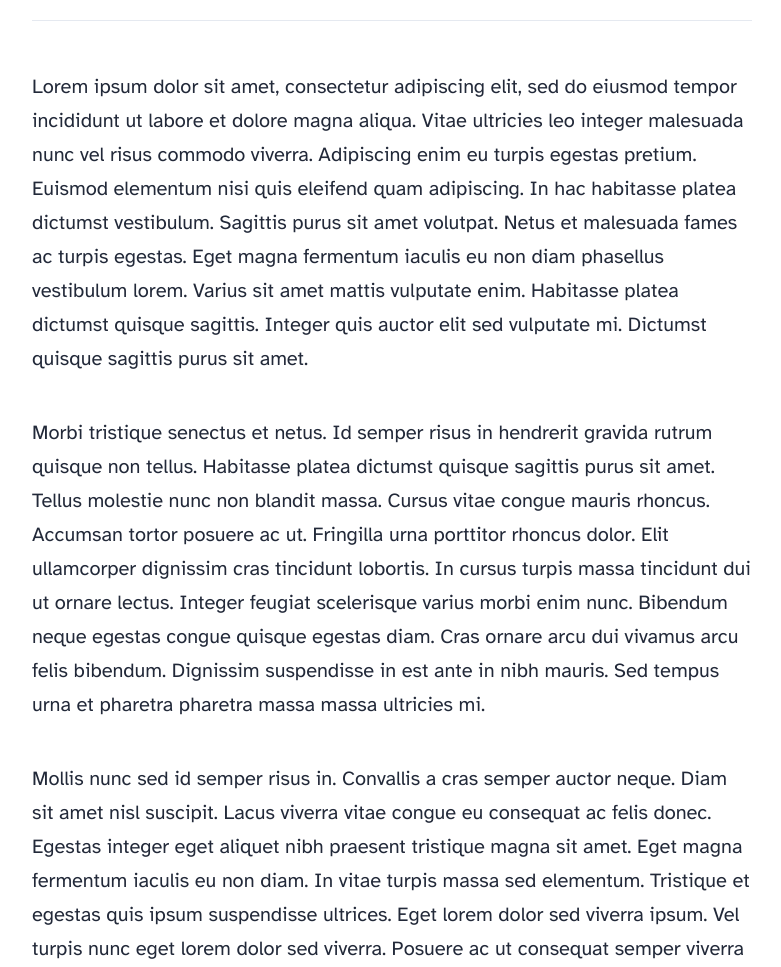
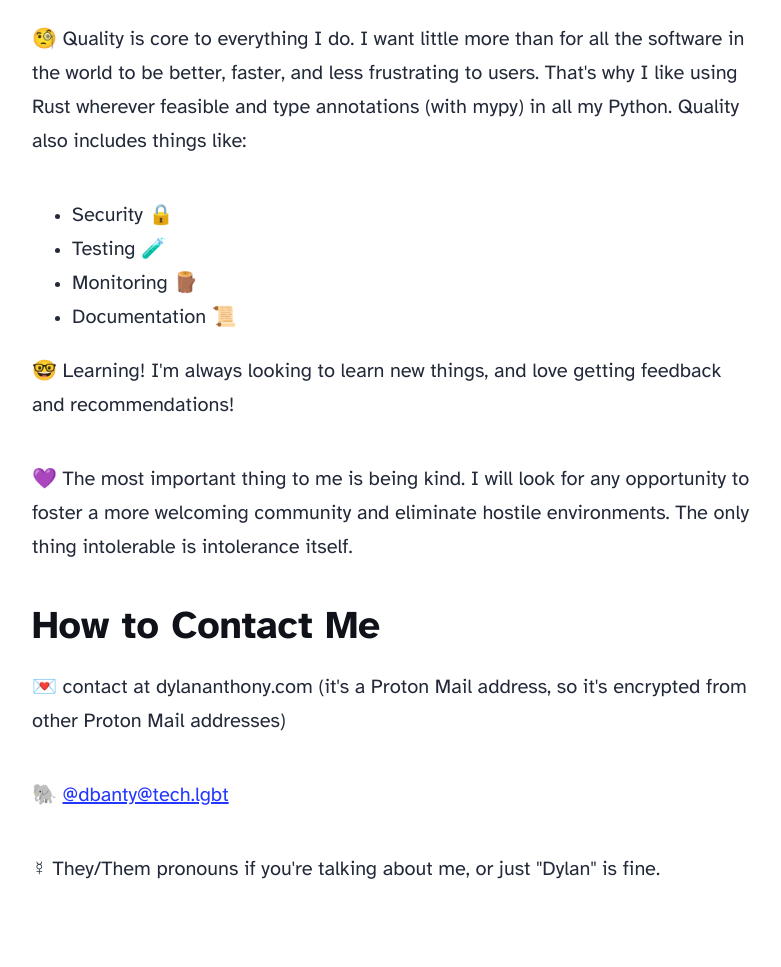
Before and after one commit to dbanty/dylananthony.com, an Astro site: page /about in a window 1280 px wide. Shown: the part 802-1769 px from the top of the page, without its empty margins (248-1029 px from the left). Built offline with nearby package versions, Linux system fonts and the light colour scheme; Astro itself is replaced by a stand-in of ours.

```diff
--- a/src/layouts/BlogPost.astro
+++ b/src/layouts/BlogPost.astro
@@ -7,7 +7,7 @@
 
 type Props = CollectionEntry<'blog'>['data'];
 
-const { title, description, pubDate, updatedDate, heroImage } = Astro.props;
+const { title, description, pubDate, updatedDate, heroImage }: Props = Astro.props;
 ---
 
 <html lang="en">
@@ -63,6 +63,7 @@
 				</div>
 				<div class="prose">
 					<div class="title">
+						{pubDate && (
 						<div class="date">
 							<FormattedDate date={pubDate} />
 							{
@@ -73,6 +74,7 @@
 								)
 							}
 						</div>
+						)}
 						<h1>{title}</h1>
 						<hr />
 					</div>
--- a/src/pages/about.astro
+++ b/src/pages/about.astro
@@ -4,59 +4,60 @@
 
 <Layout
         title="About Me"
-	description="Lorem ipsum dolor sit amet"
-	pubDate={new Date('August 08 2021')}
-	heroImage="/blog-placeholder-about.jpg"
+        description="What I do"
 >
+    <h3>What I Do</h3>
+
     <p>
-		Lorem ipsum dolor sit amet, consectetur adipiscing elit, sed do eiusmod tempor incididunt ut
-		labore et dolore magna aliqua. Vitae ultricies leo integer malesuada nunc vel risus commodo
-		viverra. Adipiscing enim eu turpis egestas pretium. Euismod elementum nisi quis eleifend quam
-		adipiscing. In hac habitasse platea dictumst vestibulum. Sagittis purus sit amet volutpat. Netus
-		et malesuada fames ac turpis egestas. Eget magna fermentum iaculis eu non diam phasellus
-		vestibulum lorem. Varius sit amet mattis vulputate enim. Habitasse platea dictumst quisque
-		sagittis. Integer quis auctor elit sed vulputate mi. Dictumst quisque sagittis purus sit amet.
+        I spend most of my time improving the GraphQL developer experience in
+        <a href="https://doc.rust-lang.org/stable/book/foreword.html">Rust</a>.
+        I also maintain a couple open source projects such as
+        <a href="https://github.com/openapi-generators/openapi-python-client">openapi-python-client</a>
+        and <a href="https://github.com/knope-dev/knope">Knope</a>.
     </p>
 
     <p>
-		Morbi tristique senectus et netus. Id semper risus in hendrerit gravida rutrum quisque non
-		tellus. Habitasse platea dictumst quisque sagittis purus sit amet. Tellus molestie nunc non
-		blandit massa. Cursus vitae congue mauris rhoncus. Accumsan tortor posuere ac ut. Fringilla urna
-		porttitor rhoncus dolor. Elit ullamcorper dignissim cras tincidunt lobortis. In cursus turpis
-		massa tincidunt dui ut ornare lectus. Integer feugiat scelerisque varius morbi enim nunc.
-		Bibendum neque egestas congue quisque egestas diam. Cras ornare arcu dui vivamus arcu felis
-		bibendum. Dignissim suspendisse in est ante in nibh mauris. Sed tempus urna et pharetra pharetra
-		massa massa ultricies mi.
+        My main languages are
+        <a href="https://doc.rust-lang.org/stable/book/foreword.html">Rust</a> 🦀 and Python 🐍 but I dabble in just about everything.
+    </p>
+
+    <h3>What I Like</h3>
+
+    <p>🥰 I'm big on improving developer productivity and experience, which are the themes of my open source work.</p>
+
+    <p>
+        🧐 Quality is core to everything I do. I want little more than for all the software in the world to be better,
+        faster, and less frustrating to users. That's why I like using Rust wherever feasible and type annotations
+        (with mypy) in all my Python. Quality also includes things like:
+    </p>
+
+    <ul>
+        <li>Security 🔒</li>
+        <li>Testing 🧪</li>
+        <li>Monitoring 🪵</li>
+        <li>Documentation 📜</li>
+    </ul>
+
+    <p>
+        🤓 Learning! I'm always looking to learn new things, and love getting feedback and recommendations!
     </p>
 
     <p>
-		Mollis nunc sed id semper risus in. Convallis a cras semper auctor neque. Diam sit amet nisl
-		suscipit. Lacus viverra vitae congue eu consequat ac felis donec. Egestas integer eget aliquet
-		nibh praesent tristique magna sit amet. Eget magna fermentum iaculis eu non diam. In vitae
-		turpis massa sed elementum. Tristique et egestas quis ipsum suspendisse ultrices. Eget lorem
-		dolor sed viverra ipsum. Vel turpis nunc eget lorem dolor sed viverra. Posuere ac ut consequat
-		semper viverra nam. Laoreet suspendisse interdum consectetur libero id faucibus. Diam phasellus
-		vestibulum lorem sed risus ultricies tristique. Rhoncus dolor purus non enim praesent elementum
-		facilisis. Ultrices tincidunt arcu non sodales neque. Tempus egestas sed sed risus pretium quam
-		vulputate. Viverra suspendisse potenti nullam ac tortor vitae purus faucibus ornare. Fringilla
-		urna porttitor rhoncus dolor purus non. Amet dictum sit amet justo donec enim.
+        💜 The most important thing to me is being kind. I will look for any opportunity to foster a more welcoming
+        community and eliminate hostile environments. The only thing intolerable is intolerance itself.
+    </p>
+
+    <h3>How to Contact Me</h3>
+
+    <p>
+    💌 contact at dylananthony.com (it's a Proton Mail address, so it's encrypted from other Proton Mail addresses)
     </p>
 
     <p>
-		Mattis ullamcorper velit sed ullamcorper morbi tincidunt. Tortor posuere ac ut consequat semper
-		viverra. Tellus mauris a diam maecenas sed enim ut sem viverra. Venenatis urna cursus eget nunc
-		scelerisque viverra mauris in. Arcu ac tortor dignissim convallis aenean et tortor at. Curabitur
-		gravida arcu ac tortor dignissim convallis aenean et tortor. Egestas tellus rutrum tellus
-		pellentesque eu. Fusce ut placerat orci nulla pellentesque dignissim enim sit amet. Ut enim
-		blandit volutpat maecenas volutpat blandit aliquam etiam. Id donec ultrices tincidunt arcu. Id
-		cursus metus aliquam eleifend mi.
+    🐘 <a href="https://tech.lgbt/@dbanty">@dbanty@tech.lgbt</a>
     </p>
 
     <p>
-		Tempus quam pellentesque nec nam aliquam sem. Risus at ultrices mi tempus imperdiet. Id porta
-		nibh venenatis cras sed felis eget velit. Ipsum a arcu cursus vitae. Facilisis magna etiam
-		tempor orci eu lobortis elementum. Tincidunt dui ut ornare lectus sit. Quisque non tellus orci
-		ac. Blandit libero volutpat sed cras. Nec tincidunt praesent semper feugiat nibh sed pulvinar
-		proin gravida. Egestas integer eget aliquet nibh praesent tristique magna.
+    ☿ They/Them pronouns if you're talking about me, or just "Dylan" is fine.
     </p>
 </Layout>
```
Lines whose indentation alone changed are shown as unchanged.
